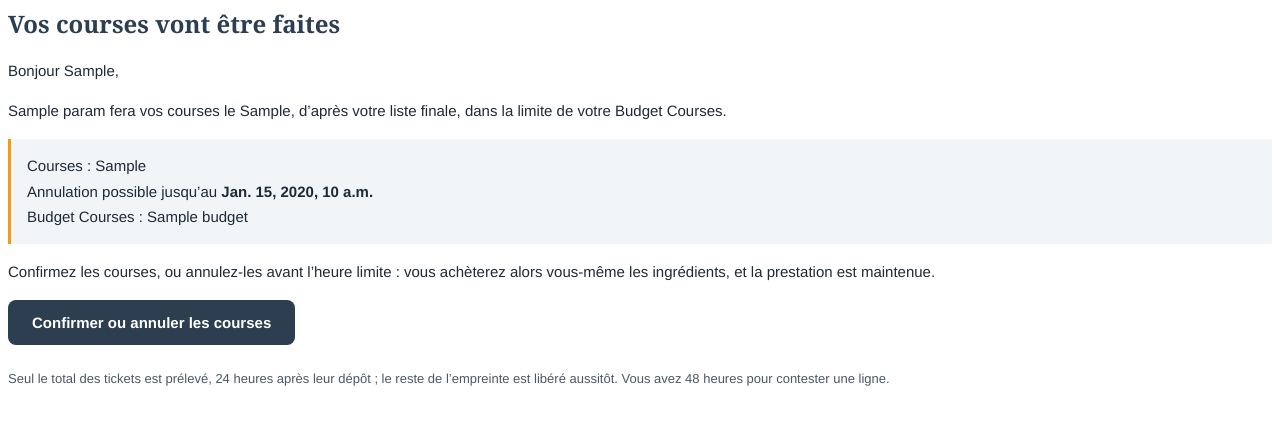
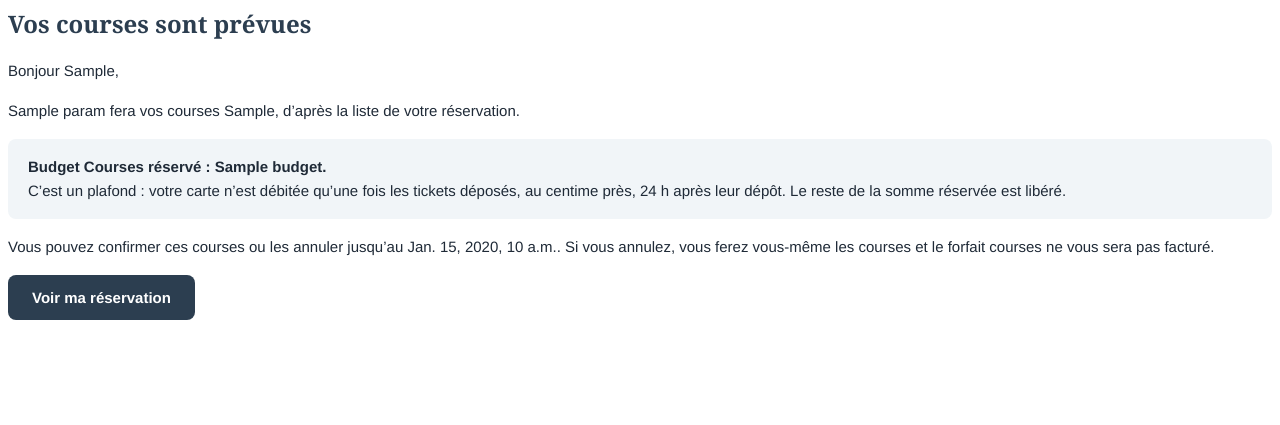
Before and after one commit to LabsFood/LF-BackEnd, a Django app: template brevo/templates/BREVO_TPL_GROCERIES_NOTICE.html in a window 1280 px wide. Shown: the top 425 px of the page. Run offline with Django 3.2, Linux system fonts and the light colour scheme; the template is opened without the code that fills it: most values are stand-ins (such as "Sample title", 1, 10 or a date in 2020).

Commit message:
feat(brevo): source of the groceries notice template
Adds brevo/templates/BREVO_TPL_GROCERIES_NOTICE.html so the repo holds the text of
the message sent before the groceries (Brevo template 31, same digest as upload.mjs).

Co-Authored-By: Claude Sonnet 5.5 <noreply@anthropic.com>
Claude-Session: https://claude.ai/code/session_01Wr744xrKgtG7wbXkftiGum

```diff
--- a/brevo/templates/BREVO_TPL_GROCERIES_NOTICE.html
+++ b/brevo/templates/BREVO_TPL_GROCERIES_NOTICE.html
@@ -1,12 +1,11 @@
-<!-- subject: Vos courses du {{ params.shoppingDay }} : annulables jusqu’au {{ params.deadline }} -->
+<!-- subject: Vos courses : confirmez ou annulez avant l’échéance -->
 {% comment %}
 params: firstName chefName shoppingDay deadline budget bookingUrl
-Recettes lot 6, art. 8 of the mandate: the message before the groceries, in the app and by e-mail. Its delivery is the proof Brevo sends back by webhook.
+Sent to the client when the chef announces the grocery shopping (POST /chef-missions/:id/groceries/notice). shoppingDay and deadline are Paris-time strings already formatted ("jeudi 20 novembre à 10 h"); budget is a formatted euro amount ("100,00 €"); bookingUrl is the client's booking page. The silence never confirms by itself here: the setting is Lab's Food's, so the text only offers confirm or cancel.
 {% endcomment %}
-<h1 style="margin:0 0 20px;font-family:Georgia,'Times New Roman',serif;font-size:24px;line-height:1.3;font-weight:bold;color:#2C3E50;">Vos courses vont être faites</h1>
-<p style="margin:0 0 16px;font-family:'Montserrat','Helvetica Neue',Helvetica,Arial,sans-serif;font-size:15px;line-height:1.6;color:#1F2A37;">{% if params.firstName %}Bonjour {{ params.firstName }},{% else %}Bonjour,{% endif %}</p>
-<p style="margin:0 0 16px;font-family:'Montserrat','Helvetica Neue',Helvetica,Arial,sans-serif;font-size:15px;line-height:1.6;color:#1F2A37;">{{ params.chefName }} fera vos courses le {{ params.shoppingDay }}, d’après votre liste finale, dans la limite de votre Budget Courses.</p>
-<table role="presentation" width="100%" cellpadding="0" cellspacing="0" border="0" style="margin:0 0 16px;"><tr><td style="padding:14px 16px;background:#F1F5F8;border-left:3px solid #F39C12;font-family:'Montserrat','Helvetica Neue',Helvetica,Arial,sans-serif;font-size:15px;line-height:1.7;color:#1F2A37;">Courses&nbsp;: {{ params.shoppingDay }}<br>Annulation possible jusqu’au <strong>{{ params.deadline }}</strong><br>Budget Courses&nbsp;: {{ params.budget }}</td></tr></table>
-<p style="margin:0 0 16px;font-family:'Montserrat','Helvetica Neue',Helvetica,Arial,sans-serif;font-size:15px;line-height:1.6;color:#1F2A37;">Confirmez les courses, ou annulez-les avant l’heure limite&nbsp;: vous achèterez alors vous-même les ingrédients, et la prestation est maintenue.</p>
-<table role="presentation" cellpadding="0" cellspacing="0" border="0" style="margin:8px 0 24px;"><tr><td style="border-radius:8px;background:#2C3E50;"><a href="{{ params.bookingUrl }}" style="display:inline-block;padding:14px 24px;font-family:'Montserrat','Helvetica Neue',Helvetica,Arial,sans-serif;font-size:15px;font-weight:bold;color:#FFFFFF;text-decoration:none;border-radius:8px;">Confirmer ou annuler les courses</a></td></tr></table>
-<p style="margin:0 0 16px;font-family:'Montserrat','Helvetica Neue',Helvetica,Arial,sans-serif;font-size:13px;line-height:1.5;color:#4B5867;">Seul le total des tickets est prélevé, 24&nbsp;heures après leur dépôt&nbsp;; le reste de l’empreinte est libéré aussitôt. Vous avez 48&nbsp;heures pour contester une ligne.</p>
+<h1 style="margin:0 0 20px;font-family:Georgia,'Times New Roman',serif;font-size:24px;line-height:1.3;font-weight:bold;color:#2C3E50;">Vos courses sont prévues</h1>
+<p style="margin:0 0 16px;font-family:'Montserrat','Helvetica Neue',Helvetica,Arial,sans-serif;font-size:15px;line-height:1.6;color:#1F2A37;">Bonjour{% if params.firstName %} {{ params.firstName }}{% endif %},</p>
+<p style="margin:0 0 16px;font-family:'Montserrat','Helvetica Neue',Helvetica,Arial,sans-serif;font-size:15px;line-height:1.6;color:#1F2A37;">{% if params.chefName %}{{ params.chefName }}{% else %}Votre batch cooker{% endif %} fera vos courses {% if params.shoppingDay %}{{ params.shoppingDay }}{% else %}avant votre prestation{% endif %}, d’après la liste de votre réservation.</p>
+<table role="presentation" width="100%" cellpadding="0" cellspacing="0" border="0" style="margin:0 0 16px;background:#F1F5F8;border-radius:8px;"><tr><td style="padding:16px 20px;font-family:'Montserrat','Helvetica Neue',Helvetica,Arial,sans-serif;font-size:15px;line-height:1.6;color:#1F2A37;"><strong>Budget Courses réservé{% if params.budget %} : {{ params.budget }}{% endif %}.</strong><br>C’est un plafond : votre carte n’est débitée qu’une fois les tickets déposés, au centime près, 24 h après leur dépôt. Le reste de la somme réservée est libéré.</td></tr></table>
+<p style="margin:0 0 16px;font-family:'Montserrat','Helvetica Neue',Helvetica,Arial,sans-serif;font-size:15px;line-height:1.6;color:#1F2A37;">Vous pouvez confirmer ces courses ou les annuler{% if params.deadline %} jusqu’au {{ params.deadline }}{% endif %}. Si vous annulez, vous ferez vous-même les courses et le forfait courses ne vous sera pas facturé.</p>
+<table role="presentation" cellpadding="0" cellspacing="0" border="0" style="margin:8px 0 24px;"><tr><td style="border-radius:8px;background:#2C3E50;"><a href="{{ params.bookingUrl }}" style="display:inline-block;padding:14px 24px;font-family:'Montserrat','Helvetica Neue',Helvetica,Arial,sans-serif;font-size:15px;font-weight:bold;color:#FFFFFF;text-decoration:none;border-radius:8px;">Voir ma réservation</a></td></tr></table>
```
